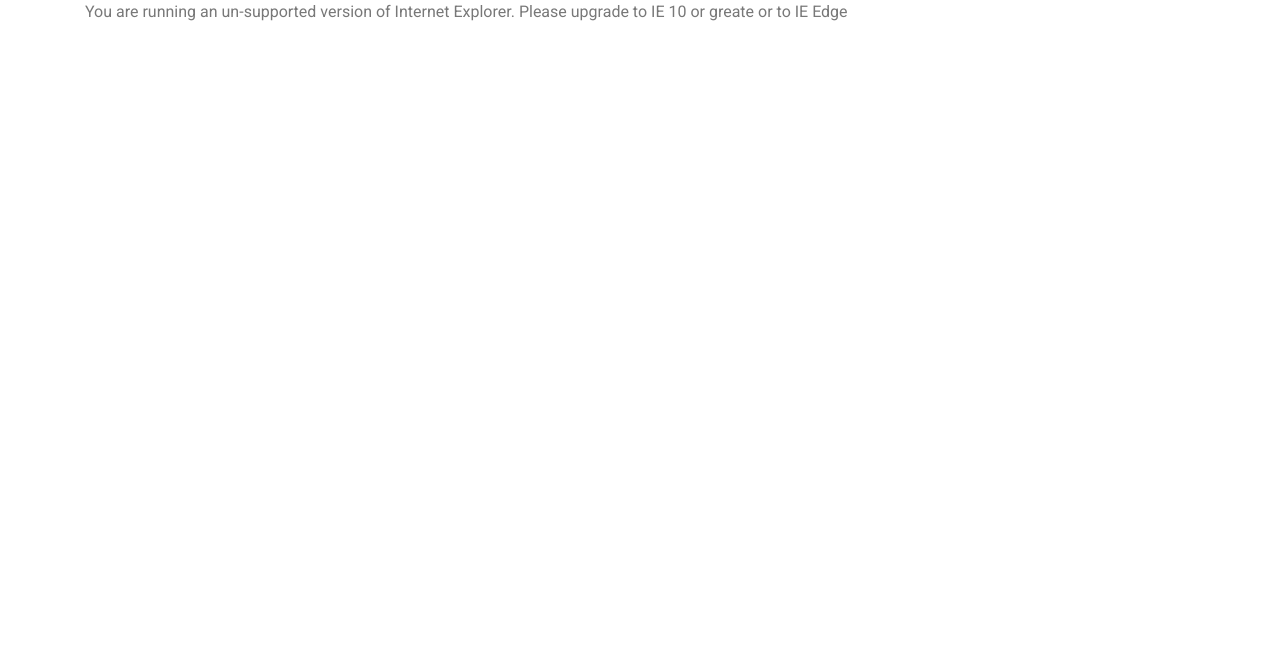
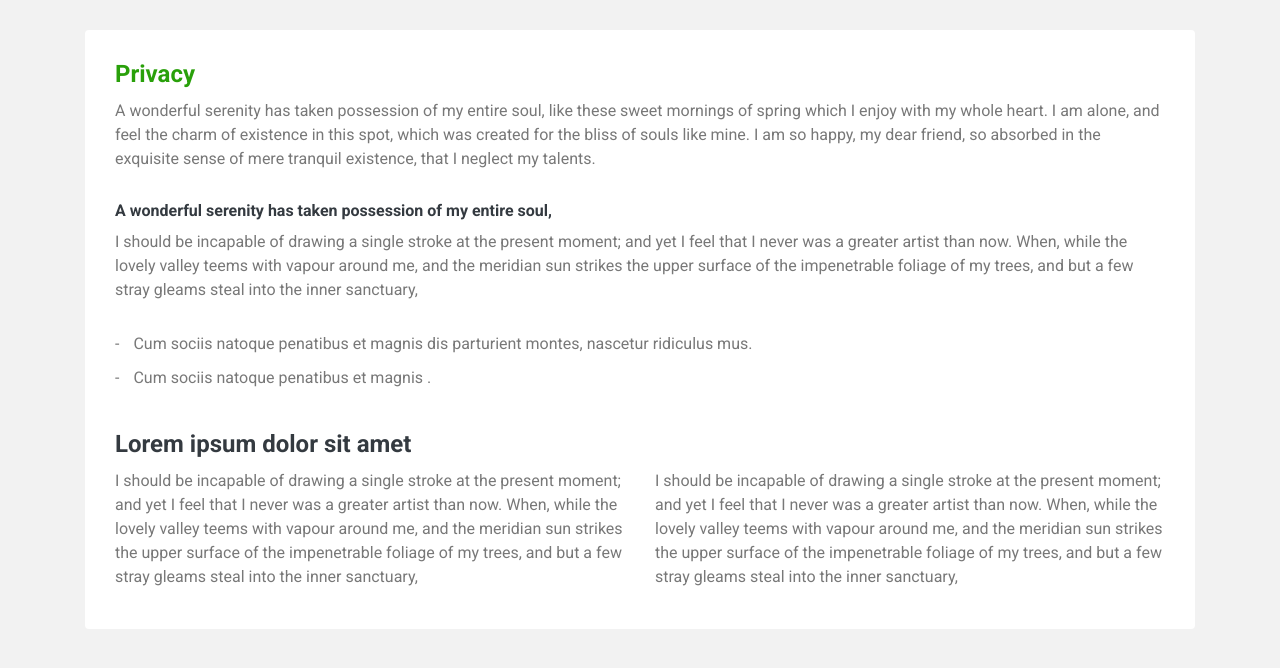
Before and after one commit to coeus-kashifaslam/ekomi-app, a website: page source/html/index.html in a window 1280 px wide. Drawn offline with nearby package versions, Linux system fonts and the light colour scheme; files that its build step writes are made by us from their sources; files whose address does not match are found by name.

Commit message:
Privacy page content section completed

```diff
--- a/source/html/index.html
+++ b/source/html/index.html
@@ -1,9 +1,44 @@
 {% extends '_layout/default.html' %}
-{% set pageTitle = "Index" %}
-{% set pageClass = "page__index" %}
+{% set pageTitle = "Privacy Policy" %}
+{% set pageClass = "page__privacy" %}
 
 {% block content %}
+<main>
+    <div class="container">
+        <section class="section-padding-30 section-privacy bg-white">
+            <header class="section__header">
+                <h1 class="text-green section__title">Privacy</h1>
+            </header>
+            <div class="section__body">
+                <p>A wonderful serenity has taken possession of my entire soul, like these sweet mornings of spring which I enjoy with my whole heart. I am alone, and feel the charm of existence in this spot, which was created for the bliss of souls like mine. I am so happy, my dear friend, so absorbed in the exquisite sense of mere tranquil existence, that I neglect my talents.</p>
 
-<main>
+                <h3 class="text-dark">A wonderful serenity has taken possession of my entire soul,</h3>
+
+                <p>I should be incapable of drawing a single stroke at the present moment; and yet I feel that I never was a greater artist than now. When, while the lovely valley teems with vapour around me, and the meridian sun strikes the upper surface of the impenetrable foliage of my trees, and but a few stray gleams steal into the inner sanctuary,</p>
+
+                <ul class="list-style-dashed">
+                    <li> Cum sociis natoque penatibus et magnis dis parturient montes, nascetur ridiculus mus.</li>
+                    <li> Cum sociis natoque penatibus et magnis .</li>
+                </ul>
+
+                <article class="article__column-text">
+                    <header class="article__header">
+                        <h2 class="h1 article__title text-dark">Lorem ipsum dolor sit amet</h2>
+                    </header>
+                    <div class="article-body">
+                        <div class="row">
+                            <div class="col-sm">
+                                <p>I should be incapable of drawing a single stroke at the present moment; and yet I feel that I never was a greater artist than now. When, while the lovely valley teems with vapour around me, and the meridian sun strikes the upper surface of the impenetrable foliage of my trees, and but a few stray gleams steal into the inner sanctuary,</p>
+                            </div>
+                            <div class="col-sm">
+                                <p>I should be incapable of drawing a single stroke at the present moment; and yet I feel that I never was a greater artist than now. When, while the lovely valley teems with vapour around me, and the meridian sun strikes the upper surface of the impenetrable foliage of my trees, and but a few stray gleams steal into the inner sanctuary,</p>
+                            </div>
+                        </div>
+                    </div>
+                </article>
+
+            </div>
+        </section>
+    </div>
 </main>
 {% endblock %}
--- a/source/sass/_core/_base.scss
+++ b/source/sass/_core/_base.scss
@@ -1,3 +1,7 @@
+.ie-un-supported {
+  display: none;
+}
+
 %font-light {
   font-weight: $font-light;
 }
@@ -14,27 +18,75 @@ body {
   font-size: 1.6rem;
   color: $text-default;
   font-family: $font-family;
+  background-color: $body-bg;
 }
 
 h1, .h1 {
   font-size: 2.4rem;
   @extend %font-bold;
+  margin-bottom: 1rem;
+  margin-top: 0;
 }
 
 h2, .h2 {
   font-size: 1.8rem;
   @extend %font-bold;
+  margin-bottom: 1rem;
+  margin-top: 0;
 }
 
 h3, .h3 {
   font-size: 1.6rem;
   @extend %font-bold;
+  margin-bottom: 1rem;
+  margin-top: 0;
 }
 
 input[type='text'],
 input[type='password'],
 input[type='email'] {
   min-height: 5rem;
+}
+
+main {
+  padding: 3rem 0;
+}
+
+ul, ol {
+  > li {
+    margin-bottom: 1rem;
+  }
+}
+
+.list-style-dashed {
+  list-style: none;
+  margin-left: 0;
+  padding-left: 0;
+  > li {
+    padding-left: 1rem;
+    text-indent: -1rem;
+    &:before {
+      content: "-";
+      padding-right: 1rem;
+    }
+  }
+}
+
+.bg-white {
+  background-color: $white;
+  border-radius: $border-radius;
+}
+
+.text-green {
+  color: $text-green;
+}
+
+.text-dark {
+  color: $text-dark;
+}
+
+.container {
+  max-width: $container;
 }
 
 .form-control, .form-textarea {
@@ -46,14 +98,9 @@ input[type='email'] {
   }
 }
 
-.bg-white {
-  background-color: $white;
+.section-padding-15 {
+  padding: 1.5rem;
 }
-
-.text-green {
-  color: $text-green;
+.section-padding-30 {
+  padding: 3rem;
 }
-
-.text-dark {
-  color: $text-dark;
-}
--- a/source/sass/_core/_var.scss
+++ b/source/sass/_core/_var.scss
@@ -3,7 +3,7 @@ $xlg: 1200px;
 $lg: 992px;
 $md: 768px;
 $sm: 480px;
-$container: 1370px;
+$container: 1140px;
 
 
 //Fonts
@@ -16,6 +16,7 @@ $font-bold: 700;
 $white: #fff;
 $green-primary: #2da137;
 $green-secondary: #2a9533;
+$body-bg: #f2f2f2;
 
 //Text Colors
 $text-green: #29a00a;
--- /dev/null
+++ b/source/sass/_page/_privacy.scss
@@ -0,0 +1,12 @@
+.section-privacy {
+  p {
+    margin-bottom: 3rem;
+  }
+
+  .article__column-text {
+    margin-top: 4rem;
+     p {
+       margin-bottom: 1rem;
+     }
+  }
+}
--- a/source/sass/style.scss
+++ b/source/sass/style.scss
@@ -6,3 +6,6 @@
 @import "_core/buttons";
 @import "_core/base";
 @import "_core/navbar";
+
+
+@import "_page/privacy";
```
